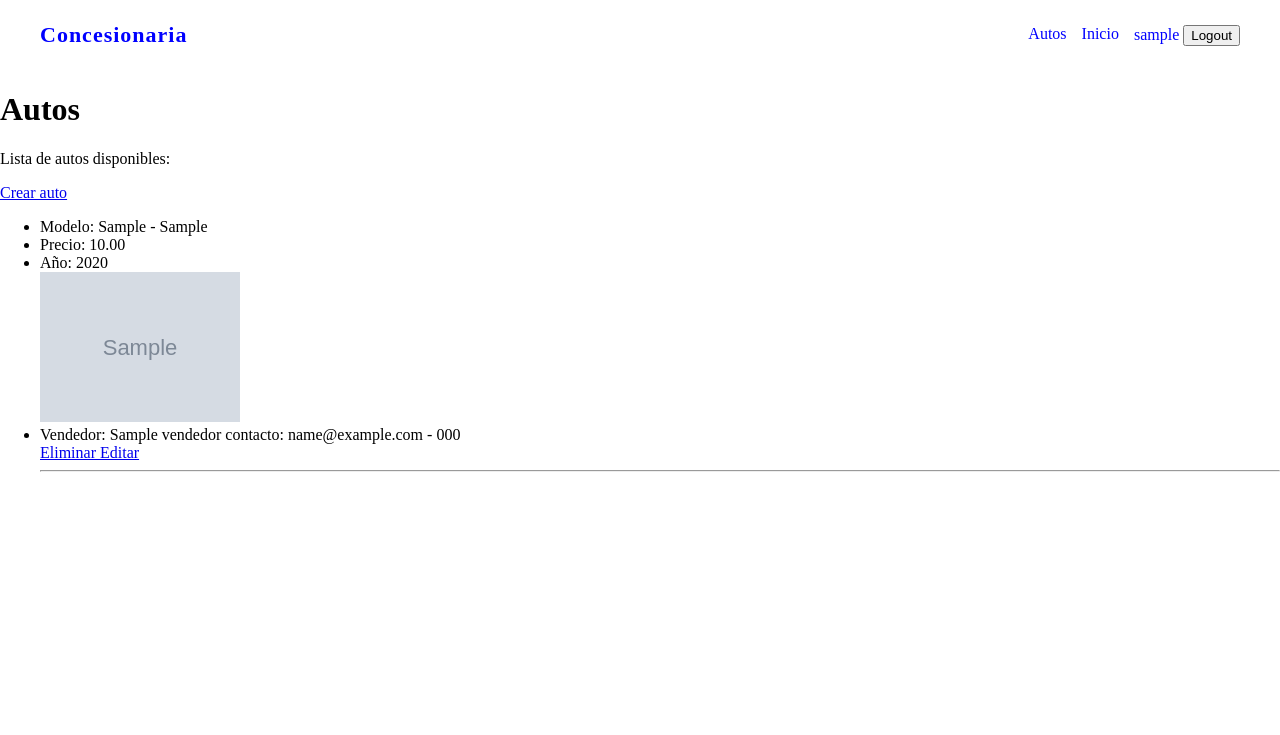
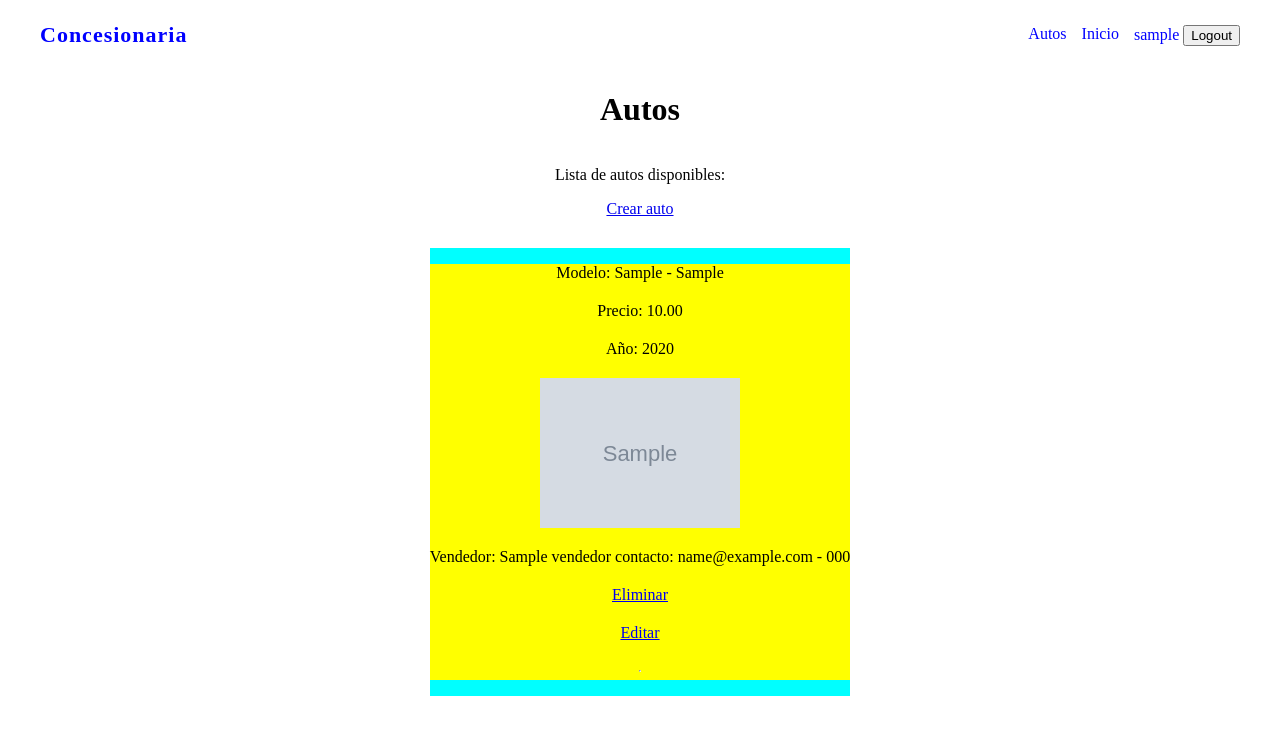
Before and after one commit to mchena6/Django-concesionaria, a Django app: page /autos/ in a window 1280 px wide. Shown: the top 735 px of the page. Run offline with Django 5.2, Linux system fonts and the light colour scheme; a user stored in the database is signed in; tables that the repository leaves empty hold one stand-in row (values such as "Sample post"); grey boxes marked "Sample" are stand-in pictures.

Commit message:
styles and templates updated

```diff
--- a/concesionaria/autos/static/autos/styles.css
+++ b/concesionaria/autos/static/autos/styles.css
@@ -42,7 +42,45 @@
     color:lightblue;
 }
 
+.welcome{
+    text-align:center;
+    margin-top:50px;
+    font-size:28px;
+}
+
+.home-image{
+    display:block;
+    margin:10px auto;
+    max-width:100%;
+    height:auto;
+}
+
+.container-cars{
+    display:flex;
+    flex-direction:row;
+    gap:20px;
+    margin-top:30px;
+    background-color: aqua;
+    max-width: 100%;
+}
+
+.box-cars{
+    list-style-type:none;
+    padding:0;
+    display:flex;
+    flex-direction:column;
+    gap:20px;
+    text-align: center;
+    align-items: center;
+    background-color: yellow;
+    max-width: 100%;
+}
+
 body{
-    margin:0;
-    padding-top:70px; /* evita que el contenido quede oculto detrás de la barra de navegación */
+    margin: 0;
+    padding-top: 70px;
+    /* centrar el cotenido de todo el body */
+    display: flex;
+    flex-direction: column;
+    align-items: center;
 }
--- /dev/null
+++ b/concesionaria/autos/static/registration/styles.css
@@ -0,0 +1,4 @@
+body{
+    margin:0;
+    padding-top:70px; /* evita que el contenido quede oculto detrás de la barra de navegación */
+}
--- a/concesionaria/autos/templates/autos/autos.html
+++ b/concesionaria/autos/templates/autos/autos.html
@@ -7,7 +7,8 @@
 <h1>Autos</h1>
 <p>Lista de autos disponibles:</p>
 <a href="{% url 'crear_auto' %}">Crear auto</a>
-<ul>
+<div class="container-cars">
+    <ul class="box-cars">
         {% for auto in autos %}
         <li>Modelo: {{ auto.marca }} - {{ auto.modelo }}</li>
         <li>Precio: {{ auto.precio }}</li>
@@ -24,4 +25,5 @@
         <!-- Separador entre autos -->
         {% endfor %}
     </ul>
+</div>
 {% endblock %}
--- a/concesionaria/autos/templates/autos/inicio.html
+++ b/concesionaria/autos/templates/autos/inicio.html
@@ -4,6 +4,8 @@
 
 {% block body %}
 
-    <h1>Bienvenidos a nuestra concesionaria</h1>
+    <h1 class="welcome">Bienvenidos a nuestra concesionaria</h1>
+
+    <img src="../../static/resources/home.jpg" alt="imagen inicio" class="home-image">
 
 {% endblock %}
--- a/concesionaria/autos/views.py
+++ b/concesionaria/autos/views.py
@@ -4,21 +4,7 @@ from .forms import AutoForm, VendedorForm
 
 from django.contrib.auth.decorators import login_required
 
-from django.contrib.auth import login
-from django.contrib.auth.forms import UserCreationForm
-
 # Create your views here.
-
-def registrarse(request):
-    if request.method == "POST":
-        form = UserCreationForm(request.POST)
-        if form.is_valid():
-            user = form.save()
-            login(request, user)
-            return redirect("autos")
-    else:
-        form = UserCreationForm()
-    return render(request, "registration/register.html", {"form": form})
 
 
 @login_required
```
Also changed, not shown: concesionaria/autos/static/resources/home.jpg (added), concesionaria/media/autos_images/D_746500-MLA111475609685_052026-C.jpg (added), concesionaria/media/autos_images/D_964460-MLA109237172156_042026-C.jpg (added), concesionaria/media/autos_images/Volkswagen-Amarok-2025-lanzamiento-destacada.jpg (added). Lines whose indentation alone changed are shown as unchanged.
